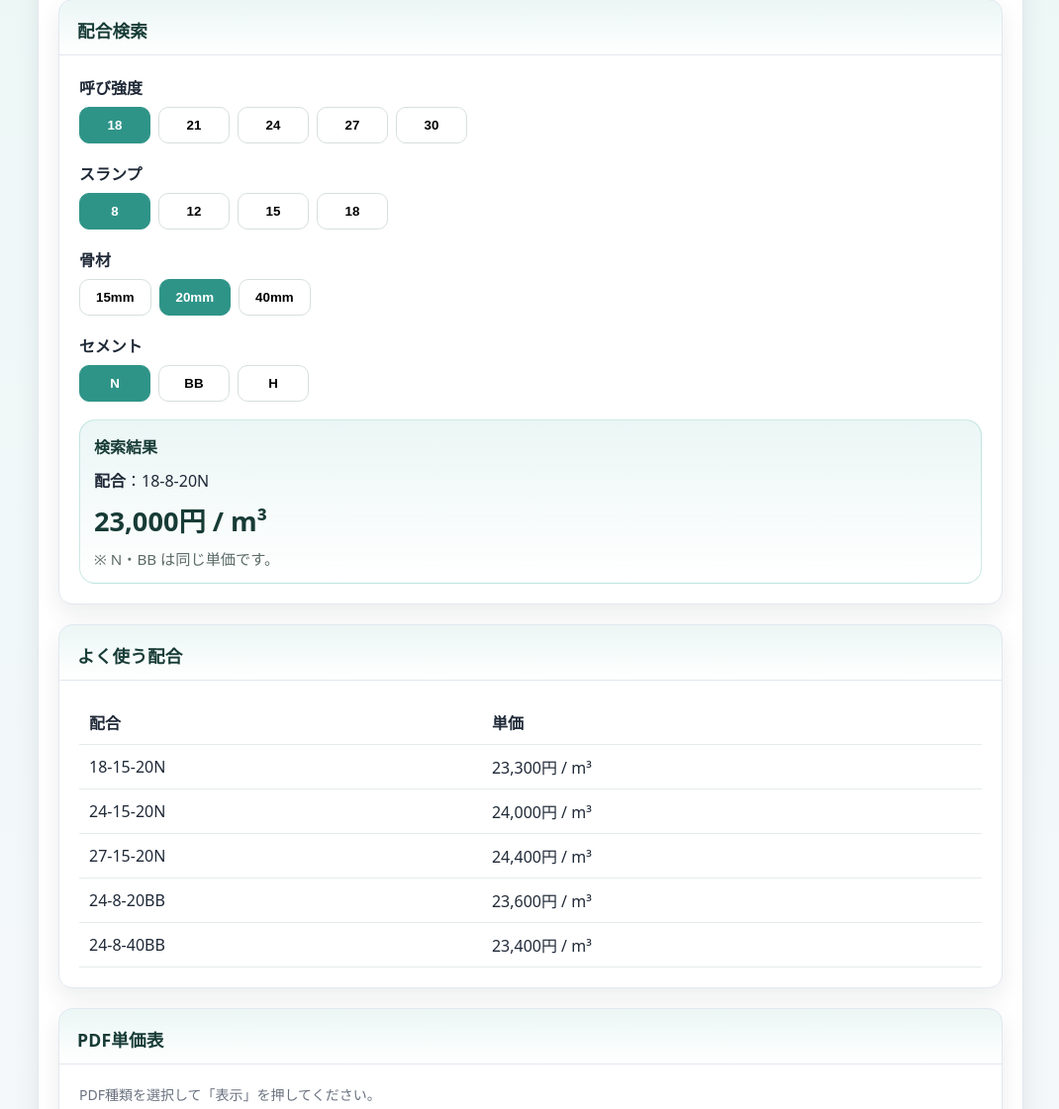
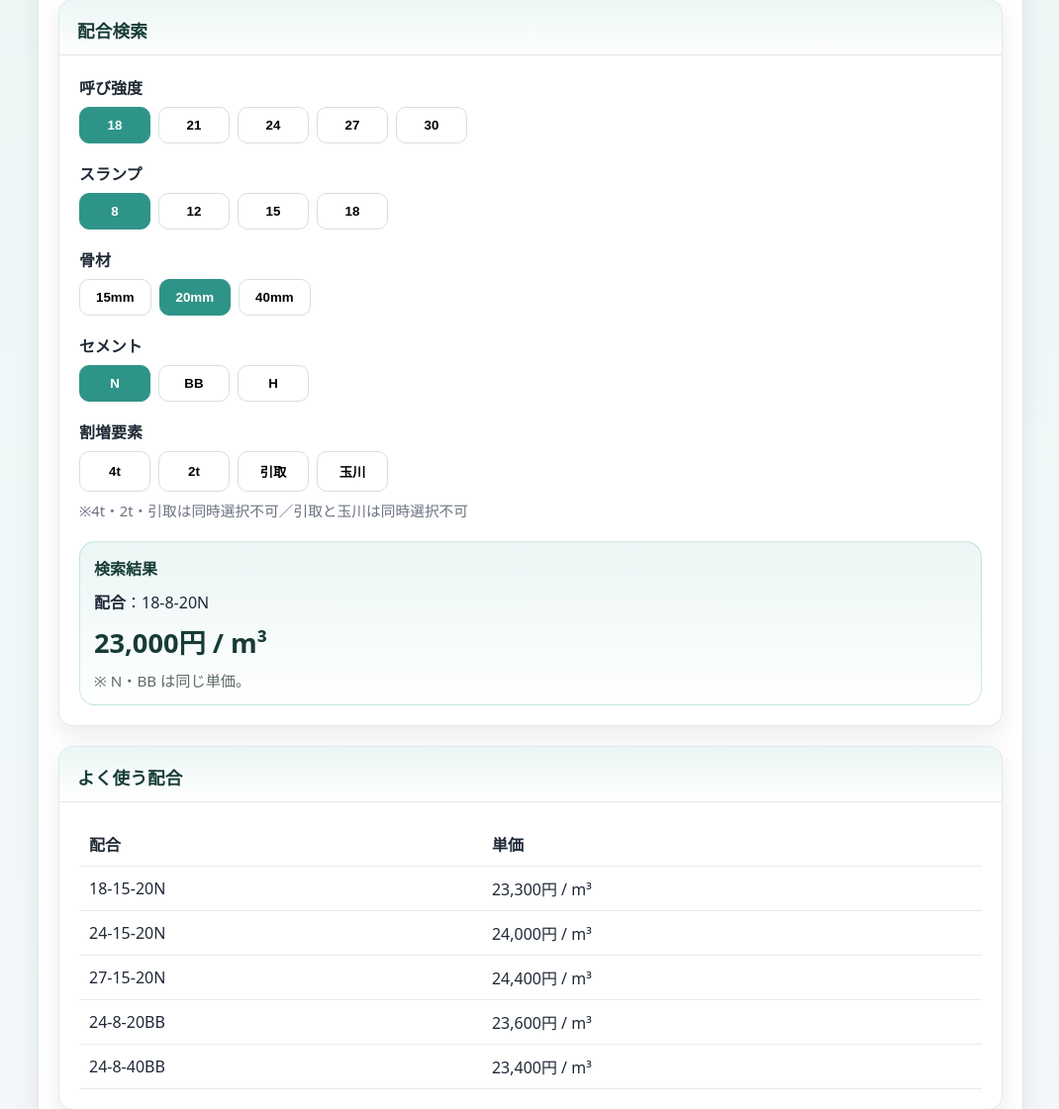
Before and after one commit to 2co2co0417/imabari-namacon-portal, a Python web app: template templates/price.html in a window 1280 px wide. Shown: the part 207-1328 px from the top of the page at 99% size, without its empty margins (104-1174 px from the left). Run offline with Jinja, Linux system fonts and the light colour scheme; the template is opened without the code that fills it, so the values that code supplies are empty.

Commit message:
割増単価

```diff
--- a/templates/price.html
+++ b/templates/price.html
@@ -42,6 +42,19 @@
             <button type="button" data-v="N">N</button>
             <button type="button" data-v="BB">BB</button>
             <button type="button" data-v="H">H</button>
+          </div>
+        </div>
+
+        <div style="margin-bottom:18px;">
+          <div class="field-label">割増要素</div>
+          <div class="btn-group" id="extraButtons">
+            <button type="button" data-v="4t">4t</button>
+            <button type="button" data-v="2t">2t</button>
+            <button type="button" data-v="pickup">引取</button>
+            <button type="button" data-v="tamagawa">玉川</button>
+          </div>
+          <div class="muted" style="margin-top:8px; font-size:.92rem;">
+            ※4t・2t・引取は同時選択不可／引取と玉川は同時選択不可
           </div>
         </div>
 
@@ -357,11 +370,20 @@
   let selectedSlump = 8;
   let selectedAgg = 20;
   let selectedCement = "N";
+  let selectedExtra = null;
+
+const extraPriceMap = {
+  "4t": 3000,
+  "2t": 4000,
+  "pickup": -1500,
+  "tamagawa": 200
+};
 
   const strengthButtonsEl = document.getElementById("strengthButtons");
   const slumpButtonsEl = document.getElementById("slumpButtons");
   const aggButtonsEl = document.getElementById("aggButtons");
   const cementButtonsEl = document.getElementById("cementButtons");
+  const extraButtonsEl = document.getElementById("extraButtons");
   const resultEl = document.getElementById("priceResult");
 
   function formatYen(value){
@@ -509,19 +531,41 @@
     let price = item.price;
 
     /* 15mm は 20mm ベース + 500円
-       早強Hでも同じルールで適用 */
+      早強Hでも同じルールで適用 */
     if (selectedAgg === 15) {
       price += 500;
     }
 
+    /* 割増要素を加算 */
+    if (selectedExtra && extraPriceMap[selectedExtra] !== undefined) {
+      price += extraPriceMap[selectedExtra];
+    }
+
     const mixName = buildMixName(selectedStrength, selectedSlump, selectedAgg, selectedCement);
 
-    let note = "※ N・BB は同じ単価です。";
+    let noteParts = [];
+
     if (selectedCement === "H") {
-      note = "※ H は早強単価表を使用し、15mmは20mm単価＋500円で計算しています。";
-    } else if (selectedAgg === 15) {
-      note = "※ 15mmは20mm単価＋500円です。";
+      noteParts.push("H は早強単価表を使用");
+    } else {
+      noteParts.push("N・BB は同じ単価");
     }
+
+    if (selectedAgg === 15) {
+      noteParts.push("15mmは20mm単価＋500円");
+    }
+
+    if (selectedExtra === "4t") {
+      noteParts.push("4t割増＋3,000円");
+    } else if (selectedExtra === "2t") {
+      noteParts.push("2t割増＋4,000円");
+    } else if (selectedExtra === "pickup") {
+      noteParts.push("引取 △1,500円");
+    } else if (selectedExtra === "tamagawa") {
+      noteParts.push("玉川割増＋200円");
+    }
+
+    let note = "※ " + noteParts.join("／") + "。";
 
     resultEl.innerHTML = `
       <div class="label">検索結果</div>
@@ -551,9 +595,39 @@
     }
   }
 
+  function renderExtraButtons(){
+    const buttons = extraButtonsEl.querySelectorAll("button");
+
+    buttons.forEach(btn => {
+      const value = btn.dataset.v;
+      btn.classList.toggle("active", value === selectedExtra);
+      btn.disabled = false;
+    });
+
+    const btn4t = extraButtonsEl.querySelector('[data-v="4t"]');
+    const btn2t = extraButtonsEl.querySelector('[data-v="2t"]');
+    const btnPickup = extraButtonsEl.querySelector('[data-v="pickup"]');
+    const btnTamagawa = extraButtonsEl.querySelector('[data-v="tamagawa"]');
+
+    if (selectedExtra === "4t") {
+      btn2t.disabled = true;
+      btnPickup.disabled = true;
+    } else if (selectedExtra === "2t") {
+      btn4t.disabled = true;
+      btnPickup.disabled = true;
+    } else if (selectedExtra === "pickup") {
+      btn4t.disabled = true;
+      btn2t.disabled = true;
+      btnTamagawa.disabled = true;
+    } else if (selectedExtra === "tamagawa") {
+      btnPickup.disabled = true;
+    }
+  }
+
   function refreshUI(){
     setActiveButton(aggButtonsEl, selectedAgg);
     setActiveButton(cementButtonsEl, selectedCement);
+    renderExtraButtons();
     renderStrengthButtons();
     renderSlumpButtons();
     searchPrice();
@@ -597,6 +671,20 @@
     resetToSafeDefaultIfNeeded();
     refreshUI();
   });
+  extraButtonsEl.addEventListener("click", (e) => {
+  if (e.target.tagName !== "BUTTON") return;
+  if (e.target.disabled) return;
+
+  const value = e.target.dataset.v;
+
+  if (selectedExtra === value) {
+    selectedExtra = null;
+  } else {
+    selectedExtra = value;
+  }
+
+  refreshUI();
+});
 
   const normalPdfUrl = "{{ url_for('static', filename='pdf/price_list_2026.pdf') }}";
   const earlyPdfUrl = "{{ url_for('static', filename='pdf/early_strength_price_list.pdf') }}";
```
